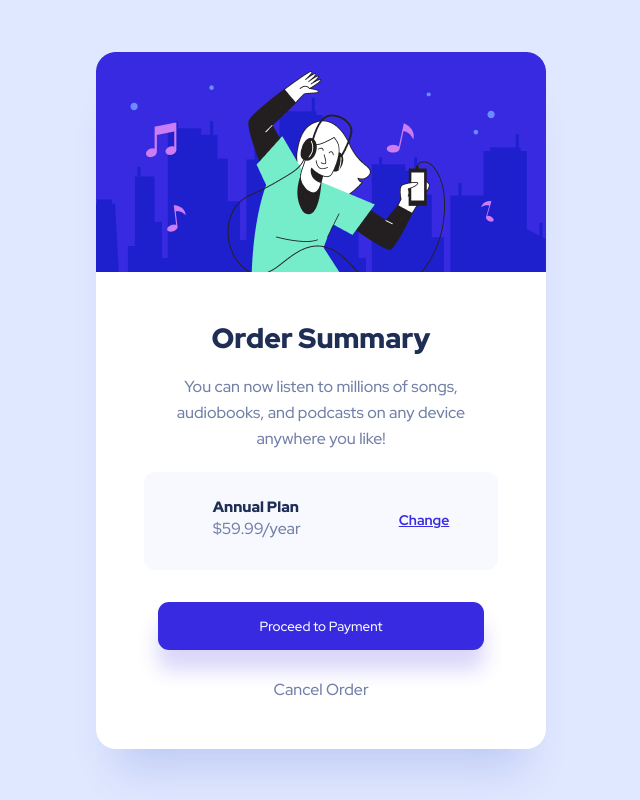
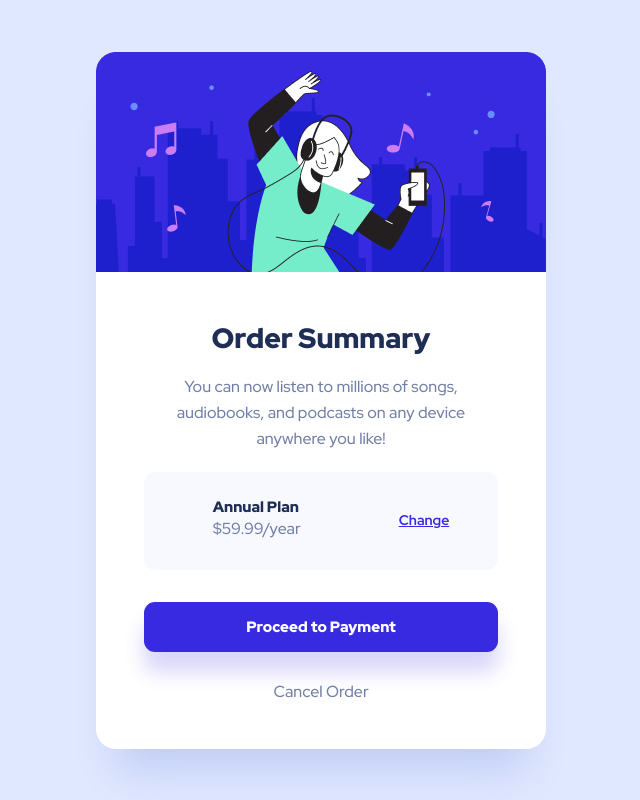
Before and after one commit to joopWU/order-summary-component, a plain HTML site: page index.html in a window 1280 px wide. Shown: the whole page, without its empty margins (319-959 px from the left). Drawn offline with Linux system fonts and the light colour scheme.

Commit message:
remake proceed button

```diff
--- a/style.css
+++ b/style.css
@@ -131,6 +131,9 @@ body {
     border-radius: 11px;
     color: white;
     border: none;
+    font-weight: 900;
+font-size: 15px;
+line-height: 20px;
 
 }
 
```
